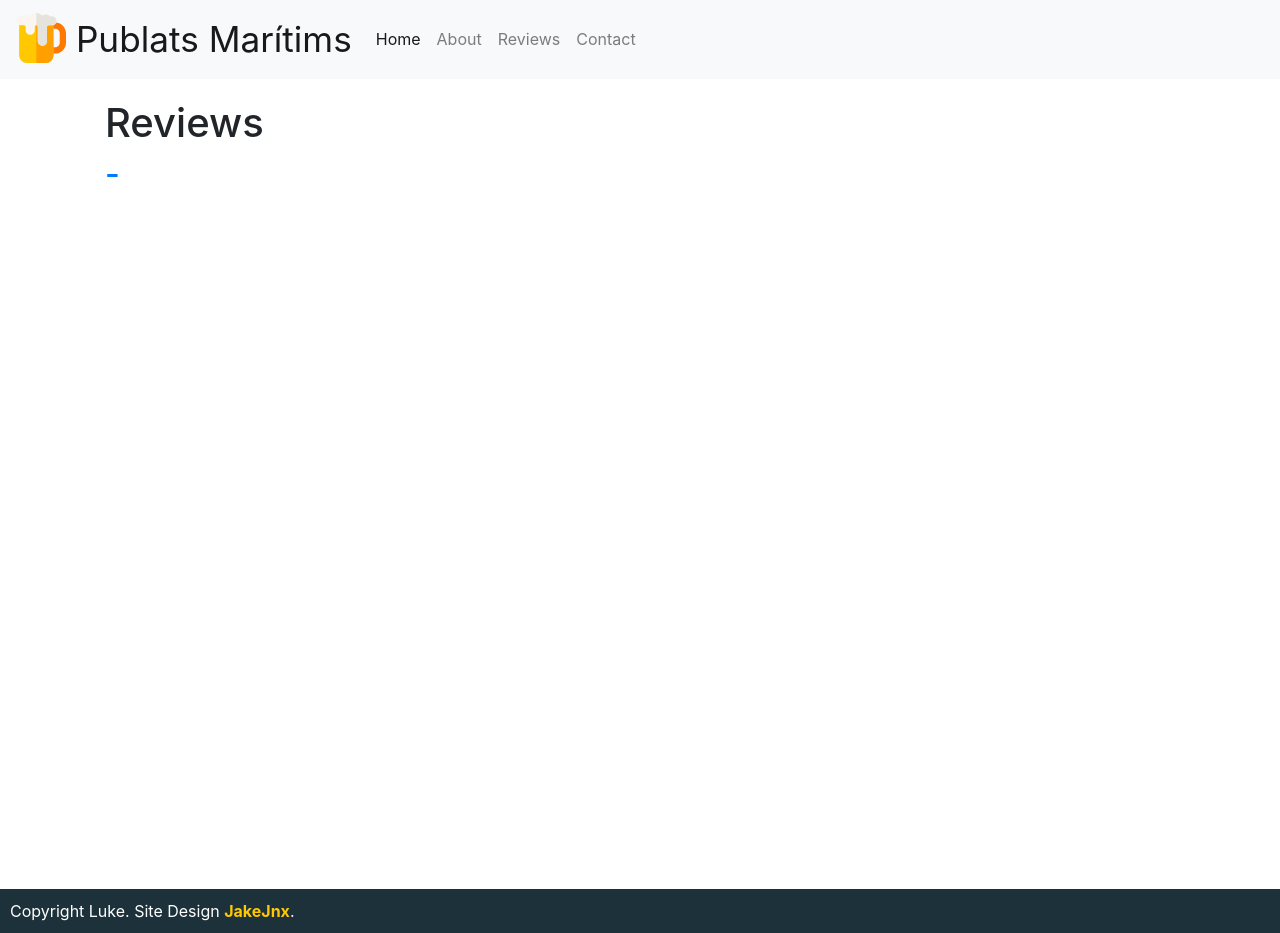
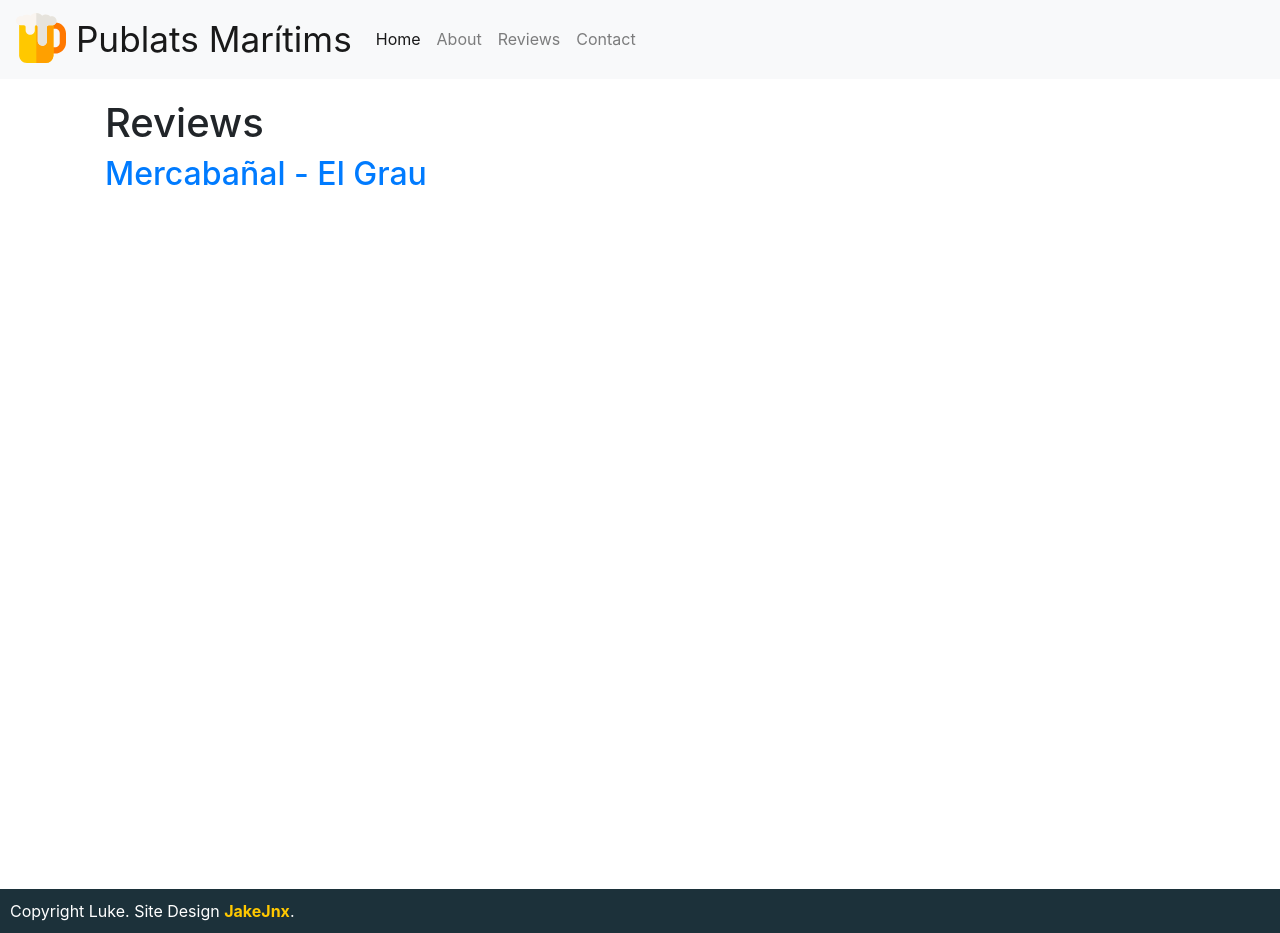
Before and after one commit to jakejnx/publats.com, a Jekyll site: the page built from reviews.md, in a window 1280 px wide. Built offline with Jekyll 4.4.1, drawn with Linux system fonts in a browser that asks for light colours; nearby versions of some CDN libraries.

Commit message:
Updated Reviews

```diff
--- a/reviews.md
+++ b/reviews.md
@@ -7,7 +7,7 @@ layout: page
 {% for pubs in site.pubs %}
   <h2>
     <a href="{{ pubs.url }}">
-      {{ pub.title }} - {{ pub.tags }}
+      {{ pubs.title }} - {{ pubs.tags }}
     </a>
   </h2>
 {% endfor %}
```
